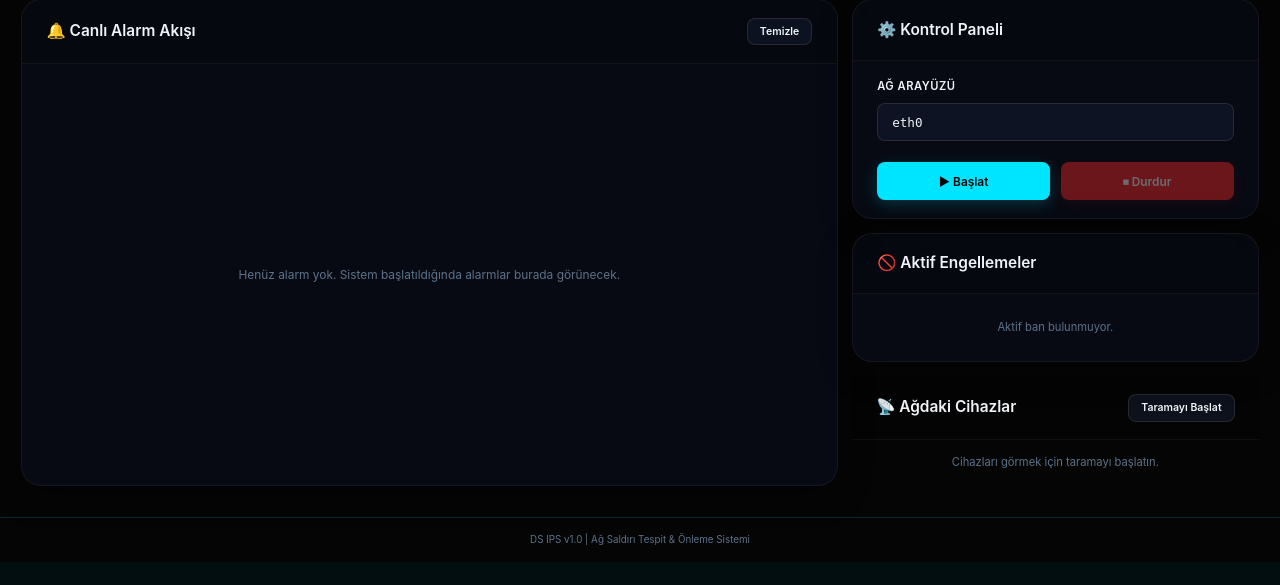
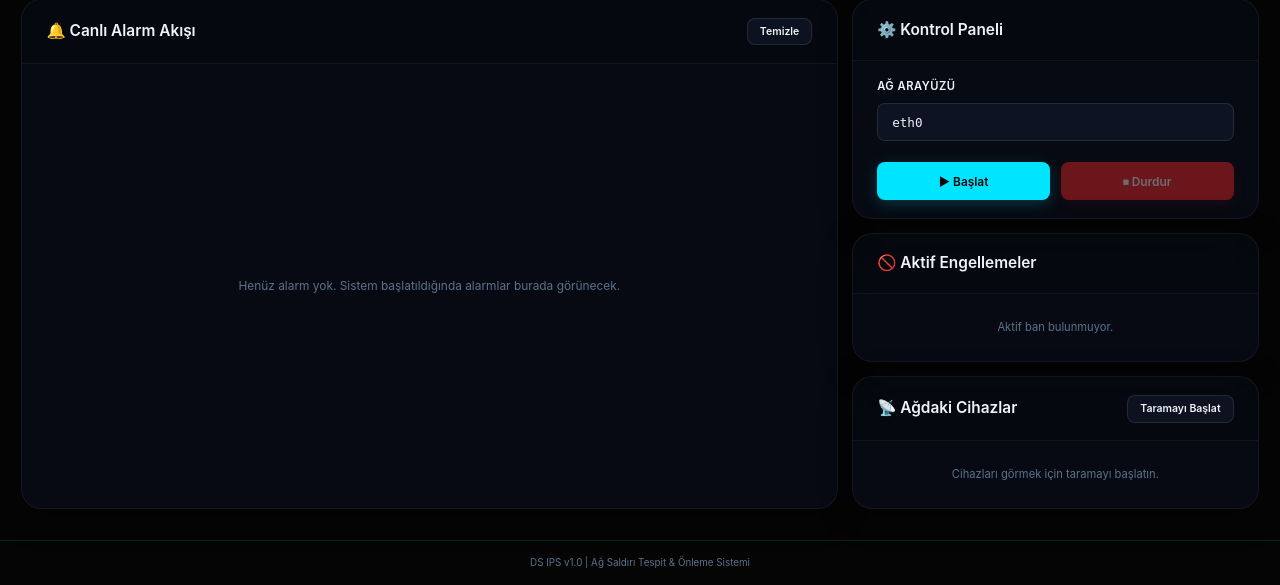
Before and after one commit to Saykopatkhan/DS-PS-, a Python web app: template web/templates/index.html in a window 1280 px wide. Shown: the part 998-1583 px from the top of the page. Before the commit the page ends 1543 px from the top, so only its background shows below. Run offline with Jinja, Linux system fonts and the light colour scheme; the template is opened without the code that fills it, so the values that code supplies are empty.

Commit message:
Düzeltme (v2.2): Ağdaki Cihazlar listesinin ekrana sığmaması sorunu çözüldü, kaydırma (scroll) eklendi.

```diff
--- a/web/static/style.css
+++ b/web/static/style.css
@@ -583,7 +583,8 @@ body {
 }
 
 .control-panel,
-.ban-panel {
+.ban-panel,
+.scanner-panel {
     background: var(--bg-card);
     backdrop-filter: blur(20px);
     border: 1px solid var(--border-light);
@@ -719,9 +720,10 @@ body {
     border-bottom: 1px solid var(--border);
 }
 
-.ban-list {
+.ban-list,
+.scanner-list {
     padding: 0.75rem;
-    max-height: 200px;
+    max-height: 250px;
     overflow-y: auto;
     display: flex;
     flex-direction: column;
--- a/web/templates/index.html
+++ b/web/templates/index.html
@@ -258,6 +258,6 @@
 
     <script src="{{ url_for('static', filename='vis-network.min.js') }}"></script>
     <script src="{{ url_for('static', filename='socket.io.min.js') }}"></script>
-    <script src="{{ url_for('static', filename='app.js') }}?v=2.1"></script>
+    <script src="{{ url_for('static', filename='app.js') }}?v=2.2"></script>
 </body>
 </html>
```
